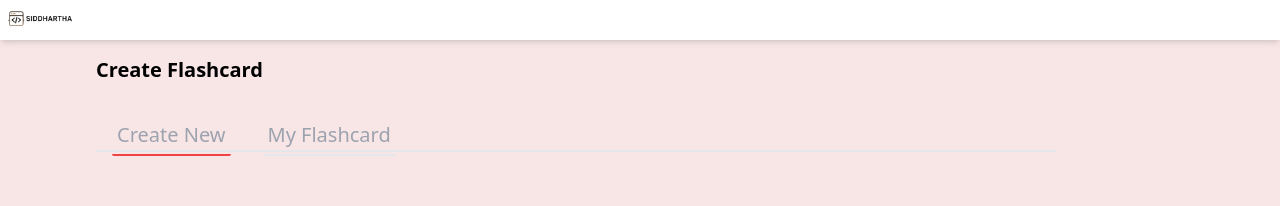
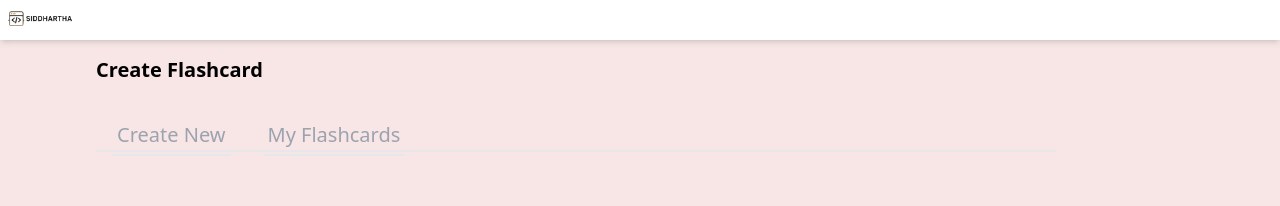
Before and after one commit to siddharthsharma7678/flashcard, a React (Create React App) app: page /Myflashcard in a window 1280 px wide. Shown: the top 206 px of the page. Built offline with nearby package versions, Linux system fonts and the light colour scheme.

Commit message:
Now all done And its time for making video

```diff
--- a/src/App.js
+++ b/src/App.js
@@ -10,8 +10,8 @@ import Model from "./components/Model";
 function App() {
   return (
     <div className="App">
-      <Navbar />
       <Router>
+        <Navbar />
         <Routes>
           <Route path="/" element={<Createflashcard />}></Route>
           <Route path="/Myflashcard" element={<Myflashcard />}></Route>
--- a/src/components/Createflashcard.js
+++ b/src/components/Createflashcard.js
@@ -1,4 +1,4 @@
-import React, { useRef } from "react";
+import React, { useRef, useState } from "react";
 import { useNavigate } from "react-router-dom";
 import { FieldArray, FormikProvider, useFormik } from "formik";
 import { FaFileUpload } from "react-icons/fa";
@@ -10,6 +10,7 @@ const Createflashcard = () => {
   const navigate = useNavigate();
   const fileInputRef = useRef(null);
   const termImageRef = useRef([]);
+  const [status, setStatus] = useState(false);
   /* --------------------------------------------
      Formik setup
      --------------------------------------------
@@ -22,6 +23,11 @@ const Createflashcard = () => {
       termImageRef.current[index].value = "";
       termImageRef.current[index].click();
     }
+  };
+
+  // handle the submision of the form button so that it will disappear when the form is submited
+  const handleClick = () => {
+    setStatus(true);
   };
 
   // delete the Image of specific term
@@ -258,8 +264,11 @@ const Createflashcard = () => {
             {/* <div className="button flex justify-center items-center"></div> */}
             <div className="flex justify-center items-center m-4">
               <button
+                onClick={handleClick}
                 type="submit"
-                className="bg-red-600 text-white rounded p-1 w-24"
+                className={`bg-red-600 text-white rounded p-1 w-24 ${
+                  status ? "hidden" : ""
+                }`}
               >
                 Create
               </button>
--- a/src/components/Myflashcard.js
+++ b/src/components/Myflashcard.js
@@ -30,11 +30,11 @@ const Myflashcard = () => {
             "
           >
             {/* Image */}
-            <div className="w-20 h-20 rounded-full overflow-hidden mb-4 -mt-16">
+            <div className="w-24 h-24 rounded-full mb-4 -mt-16">
               <img
                 src={value.groupImage}
                 alt=""
-                className="w-full h-full object-cover"
+                className="w-full h-full object-cover rounded-full p-4"
               />
             </div>
 
--- a/src/components/Navbar.js
+++ b/src/components/Navbar.js
@@ -1,6 +1,10 @@
 import React from "react";
 import logo from "../images/logo.png";
+import { useNavigate } from "react-router-dom";
+import { useLocation } from "react-router-dom";
 const Navbar = () => {
+  const navigate = useNavigate();
+  const Location = useLocation();
   return (
     <>
       <header className="w-full">
@@ -11,11 +15,21 @@ const Navbar = () => {
         <div className="box mt-4 ml-24 h-24 sm:w-3/4 w-1/2  border-b-2 border-gray-200">
           <h2 className="font-bold sm:text-xl text-sm">Create Flashcard</h2>
           <div className="flex justify-start mt-4">
-            <div className="m-4 text-gray-400 border-b-2 rounded-sm p-[5px] border-red-500 sm:text-xl text-xs">
+            <div
+              onClick={() => navigate("/")}
+              className={`cursor-pointer m-4 text-gray-400 border-b-2 rounded-sm p-[5px] sm:text-xl text-xs ${
+                Location.pathname === "/" ? "border-red-600" : ""
+              }`}
+            >
               Create New
             </div>
-            <div className="m-4 text-gray-400 border-b-2 rounded-sm p-[5px] sm:text-xl text-xs">
-              My Flashcard
+            <div
+              onClick={() => navigate("/myflashcard")}
+              className={`cursor-pointer m-4 text-gray-400 border-b-2 rounded-sm p-[5px] sm:text-xl text-xs ${
+                Location.pathname === "/myflashcard" ? "border-red-600" : ""
+              }`}
+            >
+              My Flashcards
             </div>
           </div>
         </div>
```
